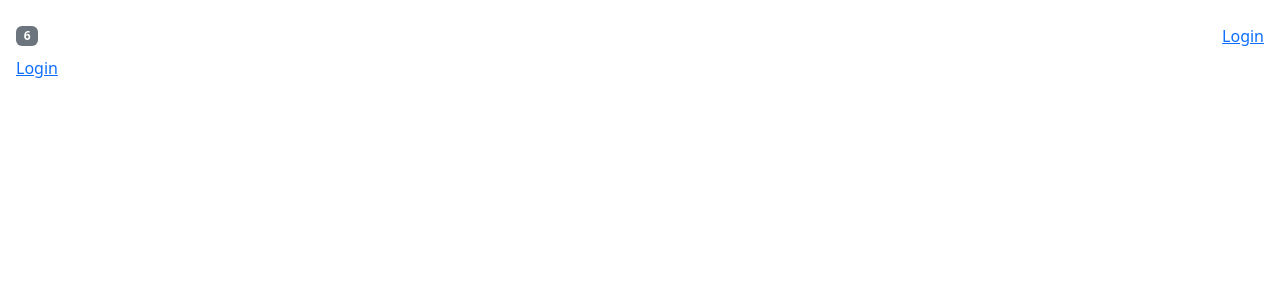
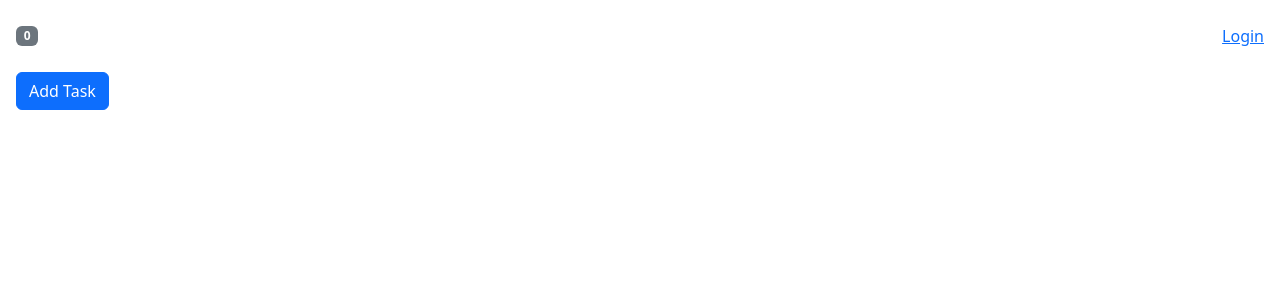
Before and after one commit to nkumar007/React-query-zustand-react-router6, a React (Vite) app: page / in a window 1280 px wide. Shown: the top 300 px of the page. Built offline with nearby package versions, Linux system fonts and the light colour scheme.

Commit message:
organizing code for Tasks

```diff
--- a/src/App.tsx
+++ b/src/App.tsx
@@ -1,14 +1,16 @@
 import "./App.css";
 import AuthProvider from "./state-management/AuthProvider";
-
 import HomePage from "./state-management/HomePage";
 import NavBar from "./state-management/NavBar";
+import { TaskProvider } from "./state-management/task";
 
 function App() {
   return (
     <AuthProvider>
-      <NavBar />
-      <HomePage />
+      <TaskProvider>
+        <NavBar />
+        <HomePage />
+      </TaskProvider>
     </AuthProvider>
   );
 }
--- a/src/state-management/HomePage.tsx
+++ b/src/state-management/HomePage.tsx
@@ -1,8 +1,7 @@
-import LoginStatus from "./LoginStatus";
-import TaskList from "./TaskList";
+import TaskList from "./task/TaskList";
 
 const HomePage = () => {
-  return <LoginStatus />;
+  return <TaskList />;
 };
 
 export default HomePage;
--- a/src/state-management/NavBar.tsx
+++ b/src/state-management/NavBar.tsx
@@ -1,5 +1,5 @@
 import { useContext } from "react";
-import TasksContext from "./contexts/tasksContext";
+import TasksContext from "./task/tasksContext";
 import LoginStatus from "./LoginStatus";
 
 const NavBar = () => {
@@ -7,7 +7,7 @@ const NavBar = () => {
 
   return (
     <nav className="navbar d-flex justify-content-between">
-      <span className="badge text-bg-secondary">6</span>
+      <span className="badge text-bg-secondary">{tasks.length}</span>
       <LoginStatus />
     </nav>
   );
--- a/src/state-management/TaskList.tsx
+++ b/src/state-management/task/TaskList.tsx
@@ -1,5 +1,5 @@
 import { useContext } from "react";
-import TasksContext from "./contexts/tasksContext";
+import TasksContext from "./tasksContext";
 
 const TaskList = () => {
   const { tasks, dispatch } = useContext(TasksContext);
--- a/src/state-management/reducers/tasksReducer.ts
+++ b/src/state-management/task/TaskProvider.tsx
@@ -1,3 +1,6 @@
+import { ReactNode, useReducer } from "react";
+import TasksContext from "./tasksContext";
+
 export interface Task {
   id: number;
   title: string;
@@ -24,4 +27,17 @@ const tasksReducer = (tasks: Task[], action: taskAction): Task[] => {
   }
 };
 
-export default tasksReducer;
+interface Props {
+  children: ReactNode;
+}
+
+const TaskProvider = ({ children }: Props) => {
+  const [tasks, dispatch] = useReducer(tasksReducer, []);
+  return (
+    <TasksContext.Provider value={{ tasks, dispatch }}>
+      {children}
+    </TasksContext.Provider>
+  );
+};
+
+export default TaskProvider;
--- /dev/null
+++ b/src/state-management/task/index.ts
@@ -0,0 +1,2 @@
+export { default as TaskProvider } from "./TaskProvider";
+export { default as TaskList } from "./TaskList";
--- a/src/state-management/contexts/tasksContext.ts
+++ b/src/state-management/task/tasksContext.ts
@@ -1,6 +1,6 @@
 import React from "react";
 import { Dispatch } from "react";
-import { Task, taskAction } from "../reducers/tasksReducer";
+import { Task, taskAction } from "./TaskProvider";
 
 interface TasksContextType {
   tasks: Task[];
```
